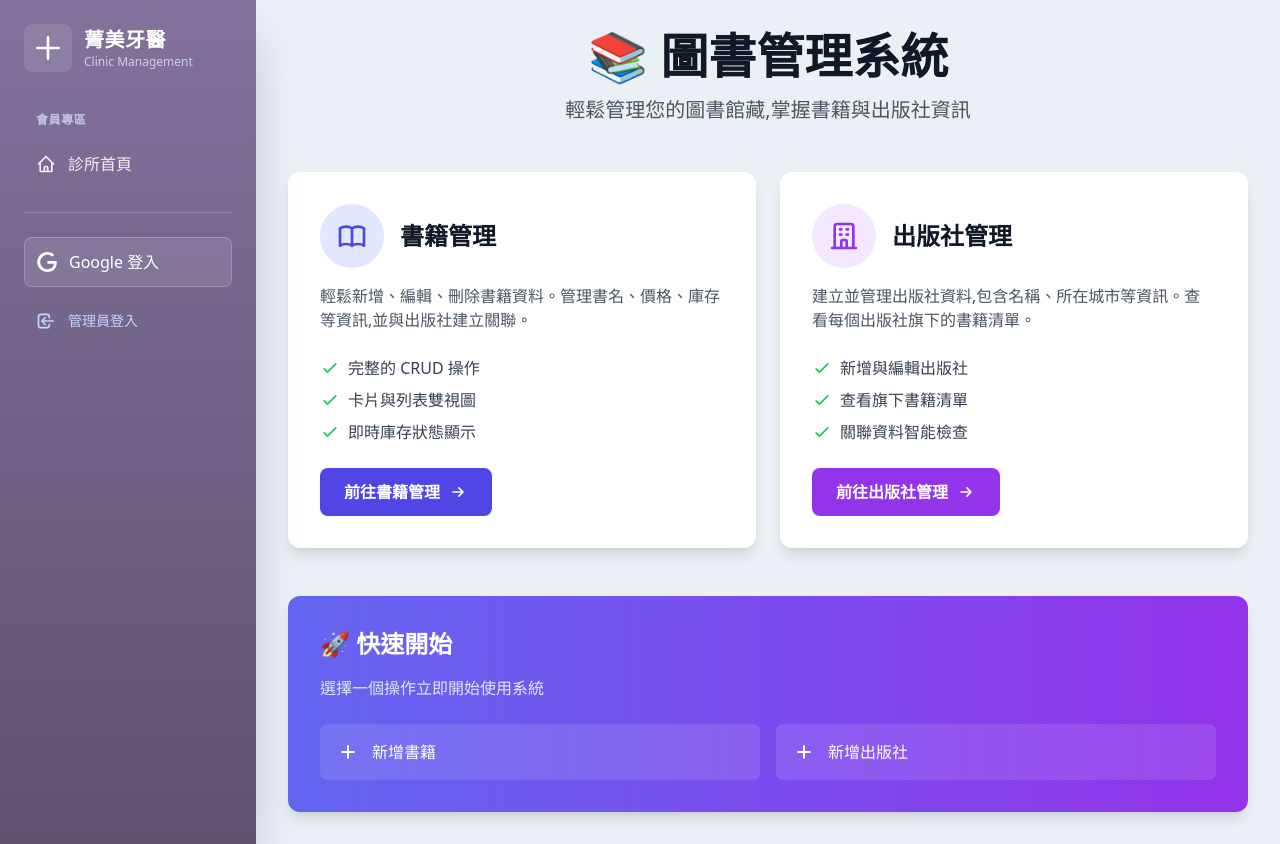
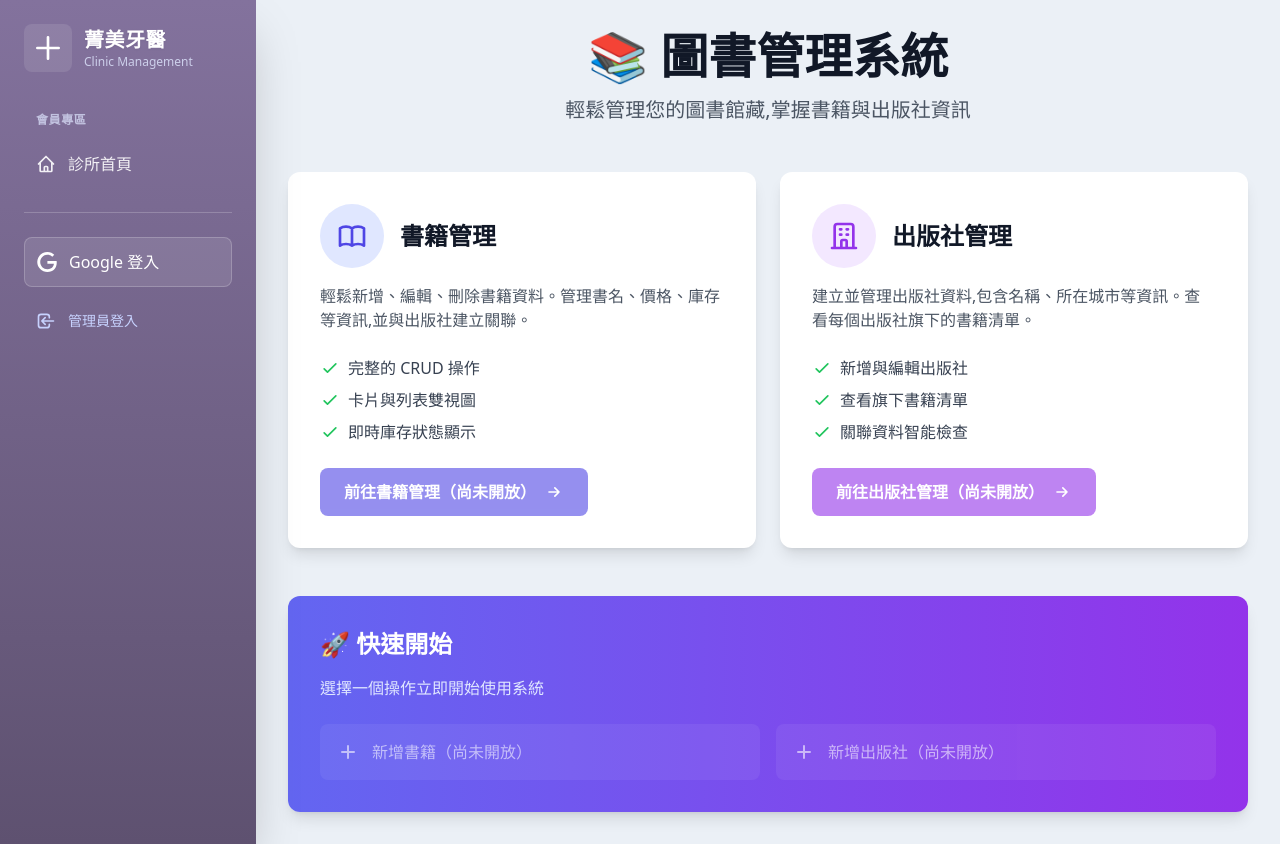
Before and after one commit to hahaifoundhisgithub/dentist_app, a Django app: page / in a window 1280 px wide. Run offline with Django 5.2, Linux system fonts and the light colour scheme; data that the repository does not hold is empty; some libraries are stand-ins or nearby versions.

```diff
--- a/apps/core/templates/core/home.html
+++ b/apps/core/templates/core/home.html
@@ -85,10 +85,10 @@
       </div>
     </div>
     <a
-      href="{% url 'library:book_list' %}"
-      class="inline-flex items-center px-6 py-3 bg-indigo-600 hover:bg-indigo-700 text-white font-semibold rounded-lg transition-colors duration-200"
+      href="#"
+      class="inline-flex items-center px-6 py-3 bg-indigo-600 opacity-60 cursor-not-allowed text-white font-semibold rounded-lg"
     >
-      前往書籍管理
+      前往書籍管理（尚未開放）
       <svg
         class="w-5 h-5 ml-2"
         fill="none"
@@ -181,10 +181,10 @@
       </div>
     </div>
     <a
-      href="{% url 'library:publisher_list' %}"
-      class="inline-flex items-center px-6 py-3 bg-purple-600 hover:bg-purple-700 text-white font-semibold rounded-lg transition-colors duration-200"
+      href="#"
+      class="inline-flex items-center px-6 py-3 bg-purple-600 opacity-60 cursor-not-allowed text-white font-semibold rounded-lg"
     >
-      前往出版社管理
+      前往出版社管理（尚未開放）
       <svg
         class="w-5 h-5 ml-2"
         fill="none"
@@ -211,8 +211,8 @@
     <p class="mb-6 text-indigo-100">選擇一個操作立即開始使用系統</p>
     <div class="grid grid-cols-1 md:grid-cols-2 gap-4">
       <a
-        href="{% url 'library:book_create' %}"
-        class="flex items-center p-4 bg-white/10 hover:bg-white/20 rounded-lg transition-colors duration-200"
+        href="#"
+        class="flex items-center p-4 bg-white/10 opacity-60 cursor-not-allowed rounded-lg"
       >
         <svg
           class="w-6 h-6 mr-3"
@@ -227,11 +227,11 @@
             d="M12 6v6m0 0v6m0-6h6m-6 0H6"
           />
         </svg>
-        <span class="font-medium">新增書籍</span>
+        <span class="font-medium">新增書籍（尚未開放）</span>
       </a>
       <a
-        href="{% url 'library:publisher_create' %}"
-        class="flex items-center p-4 bg-white/10 hover:bg-white/20 rounded-lg transition-colors duration-200"
+        href="#"
+        class="flex items-center p-4 bg-white/10 opacity-60 cursor-not-allowed rounded-lg"
       >
         <svg
           class="w-6 h-6 mr-3"
@@ -246,7 +246,7 @@
             d="M12 6v6m0 0v6m0-6h6m-6 0H6"
           />
         </svg>
-        <span class="font-medium">新增出版社</span>
+        <span class="font-medium">新增出版社（尚未開放）</span>
       </a>
     </div>
   </div>
--- a/config/settings/base.py
+++ b/config/settings/base.py
@@ -39,7 +39,7 @@ INSTALLED_APPS = [
     'allauth.account',
     'allauth.socialaccount',
     'allauth.socialaccount.providers.google', # Google 提供者
-    #'apps.library',
+    # 'apps.library',  # 圖書系統目前不上線，先關閉
     'apps.core',
     'apps.member',
     'apps.clinic',
--- a/config/urls.py
+++ b/config/urls.py
@@ -9,5 +9,9 @@ urlpatterns = [
 
     path('clinic/', include('apps.clinic.urls')),
     path('member/', include('apps.member.urls')),
+
+    # 圖書管理系統目前不上線，所以不掛到主路由
+    # path('library/', include('apps.library.urls')),
+
     path('', include('apps.core.urls')),
 ]
```
